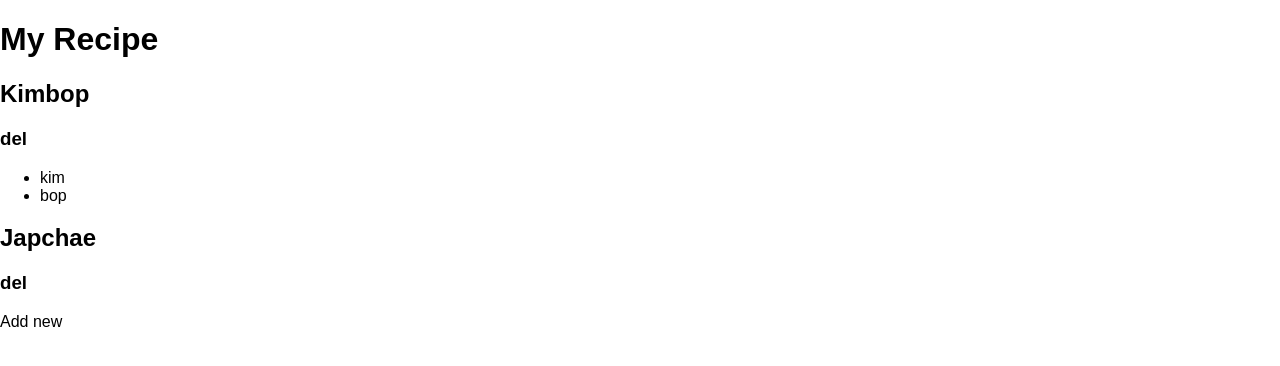
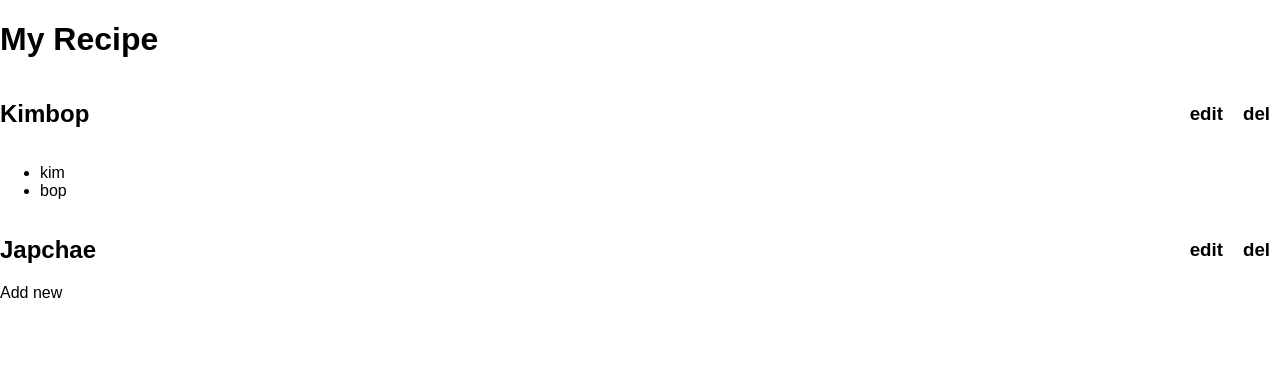
Before and after one commit to UihyunKim/recipe-box, a React (Create React App) app: page / in a window 1280 px wide. Shown: the top 366 px of the page. Built offline with nearby package versions, Linux system fonts and the light colour scheme.

Commit message:
ADD button fix

```diff
--- a/public/index.html
+++ b/public/index.html
@@ -4,21 +4,9 @@
     <meta charset="utf-8">
     <meta name="viewport" content="width=device-width, initial-scale=1, shrink-to-fit=no">
     <meta name="theme-color" content="#000000">
-    <!--
-      manifest.json provides metadata used when your web app is added to the
-      homescreen on Android. See https://developers.google.com/web/fundamentals/engage-and-retain/web-app-manifest/
-    -->
+
     <link rel="manifest" href="%PUBLIC_URL%/manifest.json">
-    <link rel="shortcut icon" href="%PUBLIC_URL%/favicon.ico">
-    <!--
-      Notice the use of %PUBLIC_URL% in the tags above.
-      It will be replaced with the URL of the `public` folder during the build.
-      Only files inside the `public` folder can be referenced from the HTML.
 
-      Unlike "/favicon.ico" or "favicon.ico", "%PUBLIC_URL%/favicon.ico" will
-      work correctly both with client-side routing and a non-root public URL.
-      Learn how to configure a non-root public URL by running `npm run build`.
-    -->
     <title>React App</title>
   </head>
   <body>
--- a/src/App.css
+++ b/src/App.css
@@ -0,0 +1,14 @@
+.recipe-title {
+  display: flex;
+  justify-content: space-between;
+  align-items: center;
+}
+
+.recipe-title h2 {
+  margin-right: auto;
+}
+
+.recipe-title h3 {
+  margin: 0 10px;
+}
+/*# sourceMappingURL=App.css.map */
--- a/src/App.scss
+++ b/src/App.scss
@@ -0,0 +1,13 @@
+.recipe-title {
+    display: flex;
+    justify-content: space-between;
+    align-items: center;
+
+    h2 {
+        margin-right: auto;
+    }
+
+    h3 {
+        margin: 0 10px;
+    }
+}
--- a/src/components/add.js
+++ b/src/components/add.js
@@ -12,11 +12,56 @@ export default class Add extends Component {
     }
   }
 
+  // Close other opened recipe
+  callback(param) {
+    if (param === 'close') {
+
+      // (step1) If turn on add input,
+      if (this.props.state.add.showInput) {
+
+        // (step2)find index of opened recipe
+        const idx = this.props.state.list.findIndex(el => el.showIngs);
+
+        // (step3) If opened recipe exist, close
+        if(idx > -1) {
+          this.props.updateState(
+            update(this.props.state,
+              {list: {[idx]: {showIngs: {$set: false}}}}
+            )
+          );
+        }
+      }
+
+    }
+
+    // else param === index
+    else if (param === 'open') {
+
+      const idx = (this.props.state.list.length - 1);
+
+      const list1 = update(
+          this.props.state, {list: {[idx]: {showIngs: {$set: true}}}}
+        )
+
+      const list2 = update(
+          list1, {add: {showInput: {$set: false}}}
+        )
+
+      this.props.updateState(list2);
+    }
+
+
+  }
+
   // ADD button
-  handleClick() {
+  handleClickAddNew() {
     // input view switch
-    this.props.updateState(update(this.props.state,
-      {add: {showInput: {$apply: (bool)=>!bool}}})
+    this.props.updateState(
+      update(this.props.state,
+        {add: {showInput: {$apply: (bool)=>!bool}}}
+      ),
+      // callback
+      this.callback.bind(this, 'close')
     );
 
     // empty input text area
@@ -51,15 +96,31 @@ export default class Add extends Component {
     // step1. update title
     const newRecipe = {
       id: uuid(),
-      title: this.state.title,
-      ings: items,
+      title: this.state.title || 'untitled',
+      ings: items.length > 0 ? items : ['blank'],
       showIngs: false,
+      edit: false,
     }
 
     // step2. update List
-    this.props.updateState(update(this.props.state,
-      {list: {$push: [newRecipe]}}
-    ))
+    // add list if text area is written
+    if (this.state.title.length + this.state.ings.length > 0) {
+      this.props.updateState(
+        update(
+          this.props.state, {list: {$push: [newRecipe]}}
+        ),
+        // callback
+        this.callback.bind(this, 'open')
+      )
+    }
+    // Click "Cancel", close input.
+    else {
+      this.props.updateState(
+        update(
+          this.props.state, {add: {showInput: {$set: false}}}
+        )
+      )
+    }
 
     // step3. reset this.state
     this.handleThisState('reset');
@@ -71,7 +132,7 @@ export default class Add extends Component {
       <div className="Add">
         <div
           className="add-title"
-          onClick={this.handleClick.bind(this)}
+          onClick={this.handleClickAddNew.bind(this)}
         >Add new</div>
 
         {/* input toggle */}
@@ -96,7 +157,8 @@ export default class Add extends Component {
               />
 
               <button>
-                Add
+                {this.state.title.length + this.state.ings.length > 0 ?
+                  'Add' : 'Cancel'}
               </button>
 
             </form>
@@ -104,7 +166,6 @@ export default class Add extends Component {
 
         : "" }
 
-        {/* {console.log(this.state)} */}
       </div>
     );
   }
--- a/src/components/input.js
+++ /dev/null
@@ -1 +0,0 @@
-import React, { Component } from 'react';
--- a/src/components/list.js
+++ b/src/components/list.js
@@ -45,6 +45,10 @@ export default class List extends Component {
     this.props.updateState(newState);
   }
 
+  recipeEdit() {
+
+  }
+
   render() {
     return (
       <div className="list">
@@ -54,6 +58,7 @@ export default class List extends Component {
 
               <div className="recipe-title">
                 <h2 onClick={this.recipeToggle.bind(this, el.id, idx)}>{el.title}</h2>
+                <h3 onClick={this.recipeEdit.bind(this, this.props.state, idx)}>edit</h3>
                 <h3 onClick={this.recipeDelete.bind(this, this.props.state, idx)}>del</h3>
               </div>
 
--- a/src/components/main.js
+++ b/src/components/main.js
@@ -16,25 +16,25 @@ export default class Main extends Component {
           title: "Kimbop",
           ings: ["kim", "bop"],
           showIngs: true,
+          edit: false,
         },
         {
           id: "uuid2",
           title: "Japchae",
           ings: ["dangmeyon", "carrot", "sauce"],
           showIngs: false,
+          edit : false,
         },
       ],
       add: {
-        // title: "",
-        // ings: [],
         showInput: false,
       }
     }
   }
 
   // list updater
-  updateState (newState) {
-    this.setState(newState);
+  updateState (newState, callback) {
+    this.setState(newState, callback);
   }
 
   render() {
@@ -48,7 +48,6 @@ export default class Main extends Component {
           state={this.state}
           updateState={this.updateState.bind(this)}
         />
-      {/* {console.log(this.state)} */}
       </div>
     );
   }
--- a/src/index.js
+++ b/src/index.js
@@ -1,6 +1,7 @@
 import React from 'react';
 import ReactDOM from 'react-dom';
 import './index.css';
+import './App.css';
 import App from './App';
 import registerServiceWorker from './registerServiceWorker';
 
```
Also changed, not shown: 1 other file (tests, documents, lock files or other folders).
